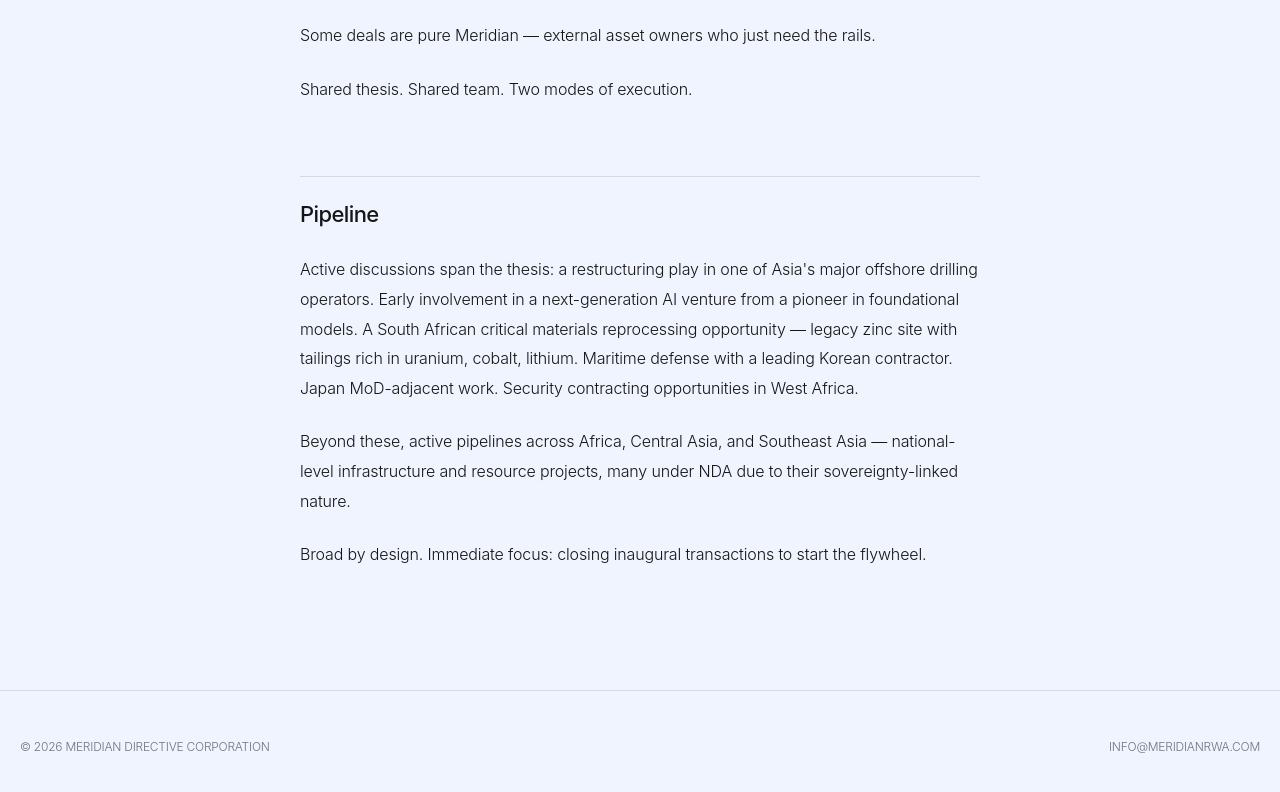
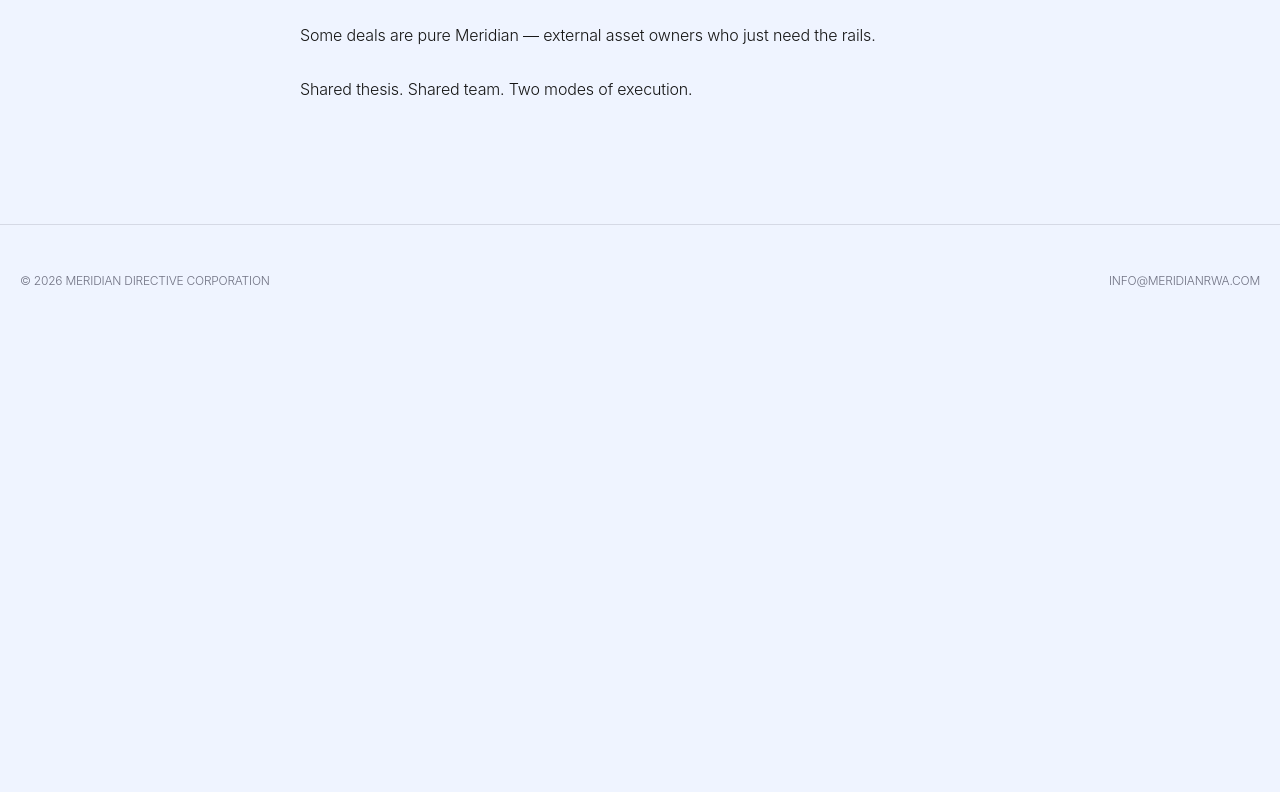
Before and after one commit to 0xarjun/meridian-site-v2, a plain HTML site: page whitepaper.html in a window 1280 px wide. Shown: the part 5348-6140 px from the top of the page. After the commit the page ends 5684 px from the top, so only its background shows below. Drawn offline with Linux system fonts and the light colour scheme; a web font is replaced by a local one.

Commit message:
Remove pipeline section from whitepaper

```diff
--- a/whitepaper.html
+++ b/whitepaper.html
@@ -265,13 +265,7 @@
 
       <p>Shared thesis. Shared team. Two modes of execution.</p>
 
-      <h2>Pipeline</h2>
 
-      <p>Active discussions span the thesis: a restructuring play in one of Asia's major offshore drilling operators. Early involvement in a next-generation AI venture from a pioneer in foundational models. A South African critical materials reprocessing opportunity — legacy zinc site with tailings rich in uranium, cobalt, lithium. Maritime defense with a leading Korean contractor. Japan MoD-adjacent work. Security contracting opportunities in West Africa.</p>
-
-      <p>Beyond these, active pipelines across Africa, Central Asia, and Southeast Asia — national-level infrastructure and resource projects, many under NDA due to their sovereignty-linked nature.</p>
-
-      <p>Broad by design. Immediate focus: closing inaugural transactions to start the flywheel.</p>
 
 
 
```
